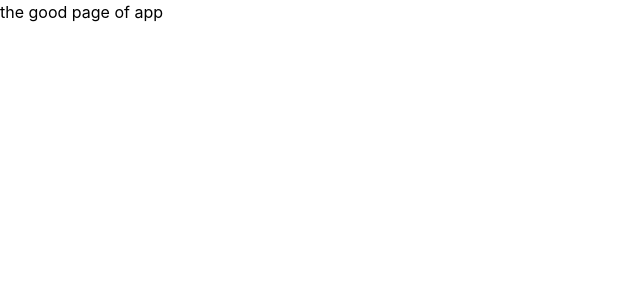
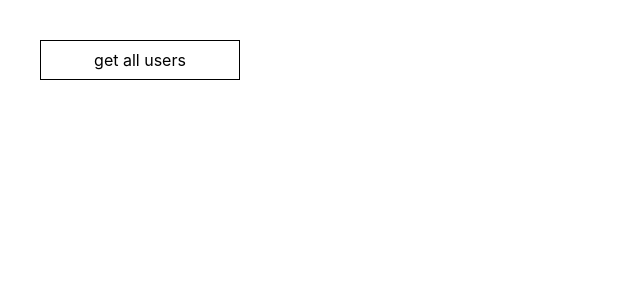
Before and after one commit to system-Barinda/React-project-of-learning, a React (Vite) app in the folder react web and database/WEB-CRUD/: page / in a window 1280 px wide. Shown: the top 300 px of the page, without its empty margins (0-640 px from the left). Built offline with nearby package versions, Linux system fonts and the light colour scheme.

Commit message:
done to update all

```diff
--- a/react web and database/WEB-CRUD/src/App.jsx
+++ b/react web and database/WEB-CRUD/src/App.jsx
@@ -1,5 +1,8 @@
 export default  function App(){
+
   return(
-    <h1>the good page of app</h1>
+    <div>
+      <button className="border h-10 w-50 m-10 cursor-pointer">get all users</button>
+    </div>
   )
 }
```
